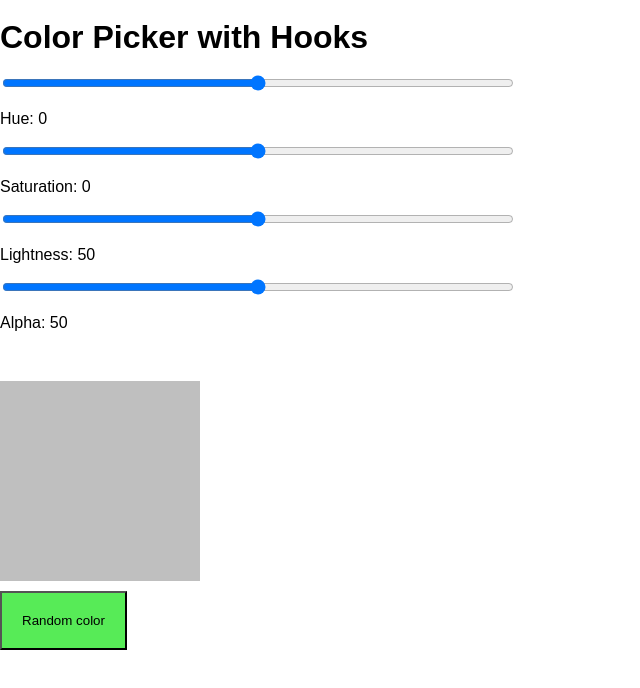
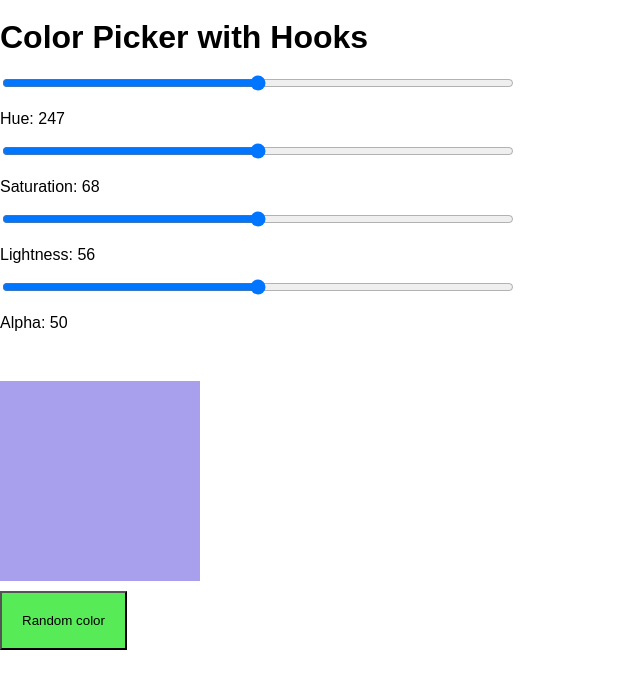
Before and after one commit to adamjjones/colorpick, a React (Create React App) app: page / in a window 1280 px wide. Shown: the top 688 px of the page, without its empty margins (0-640 px from the left). Built offline with nearby package versions, Linux system fonts and the light colour scheme.

Commit message:
Added random color on page load

```diff
--- a/src/components/Colorpicker.js
+++ b/src/components/Colorpicker.js
@@ -14,6 +14,9 @@ const Colorpicker = () => {
     setSaturation(Math.ceil(Math.random() * 100))
     setLightness(Math.ceil(Math.random() * 100))
   }
+  useEffect(() => {
+    setRandomColor()
+  }, [])
 
   return (
     <div id="container">
@@ -53,7 +56,6 @@ const Colorpicker = () => {
         <p>{'Alpha: ' + `${Alpha}`}</p>
 
         <div
-          onLoad={setRandomColor}
           className="displayColor"
           value="50"
           style={{
```
